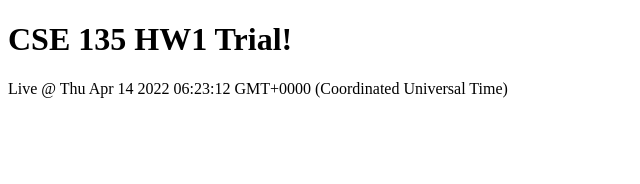
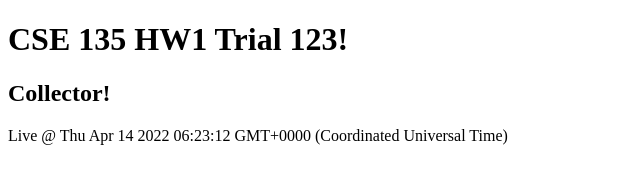
Before and after one commit to navyars/cse135HW1, a plain HTML site: page public_html/index.html in a window 1280 px wide. Shown: the whole page, without its empty margins (0-640 px from the left). Drawn offline with Linux system fonts and the light colour scheme.

Commit message:
testing git hooks changes

```diff
--- a/public_html/index.html
+++ b/public_html/index.html
@@ -8,7 +8,8 @@
 </head>
 
 <body>
-  <h1>CSE 135 HW1 Trial!</h1>
+  <h1>CSE 135 HW1 Trial 123!</h1>
+  <h2>Collector!</h2>
   <script>
     document.write(`Live @ ${new Date()}`);
   </script>
```
